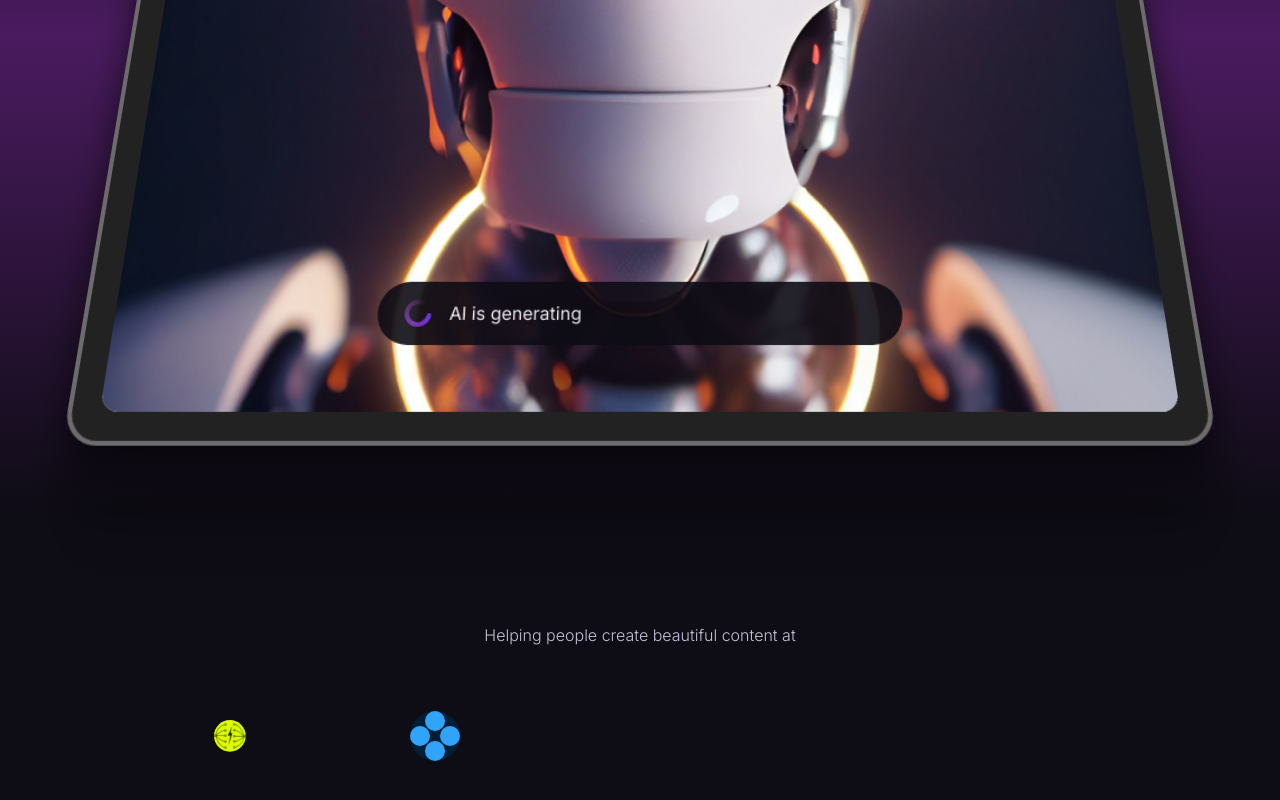
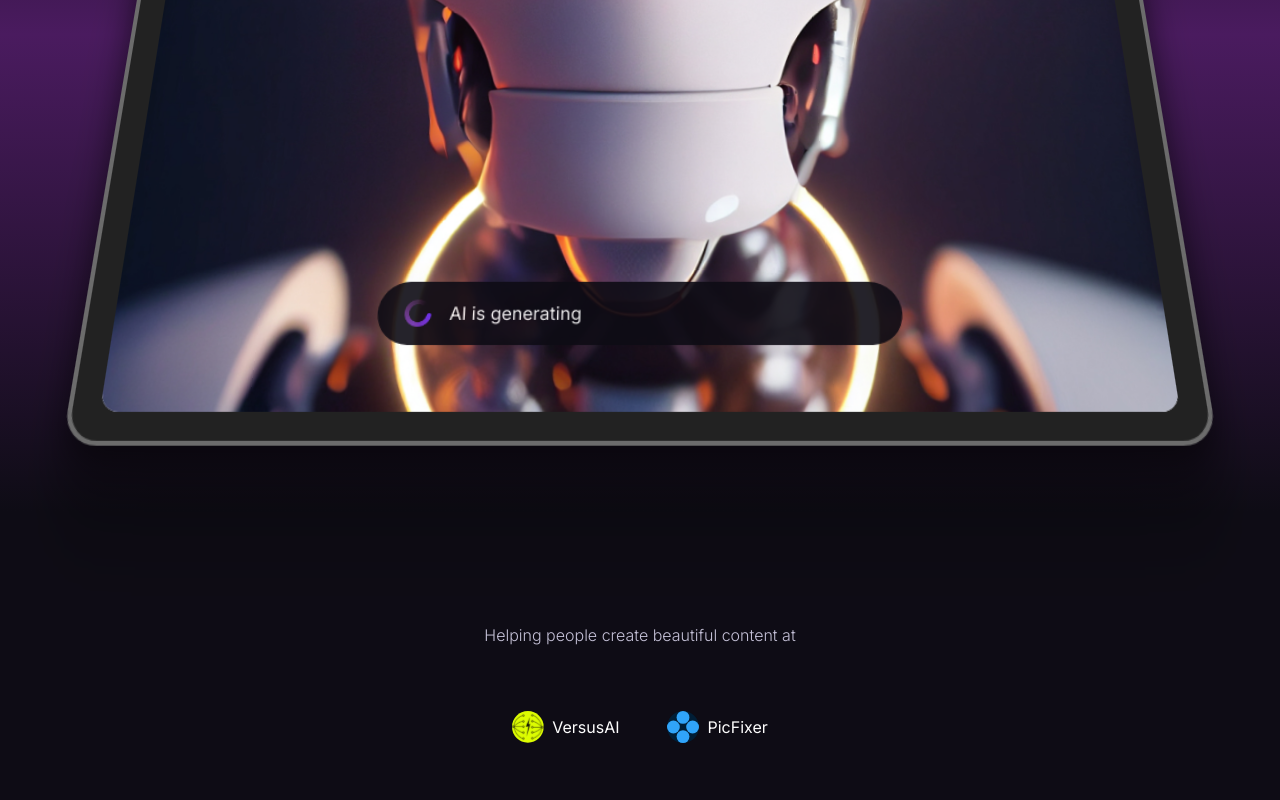
Before and after one commit to hassanaboukhalil/Brainwave, a Next.js app: page / in a window 1280 px wide. Shown: the part 768-1568 px from the top of the page. Built offline with nearby package versions, Linux system fonts and the light colour scheme.

Commit message:
refactor Sponsors component to use Link for sponsor logos and names

```diff
--- a/components/Sponsors.tsx
+++ b/components/Sponsors.tsx
@@ -1,18 +1,30 @@
 import Image from "next/image";
 import Section from "./layout/Section";
 import { sponsers } from "@/constants/sponsers";
+import Link from "next/link";
 
 const Sponsors = () => (
   <Section className="hidden lg:flex flex-col gap-16 items-center lg:py-[7rem] bg-gradient-to-b from-color-8 via-color-8 to-color-8 from-10% via-60% to-99%">
     <p className="body-2 text-txtColor-1">
       Helping people create beautiful content at
     </p>
-    <div className="w-full lg:grid lg:grid-cols-5 justify-between">
+    <div className="w-full flex justify-center items-center gap-12">
       {sponsers.map((sponser) => {
         return (
-          <div key={sponser.id} className="flex justify-center">
-            <Image src={sponser.img} alt={sponser.alt} color="white" />
-          </div>
+          <Link
+            className="flex justify-center items-center gap-2"
+            key={sponser.id}
+            href={sponser.link ? sponser.link : ""}
+          >
+            <Image
+              src={sponser.img}
+              alt={sponser.alt}
+              color="white"
+              width={32}
+              height={32}
+            />
+            <span>{sponser.name}</span>
+          </Link>
         );
       })}
     </div>
```
